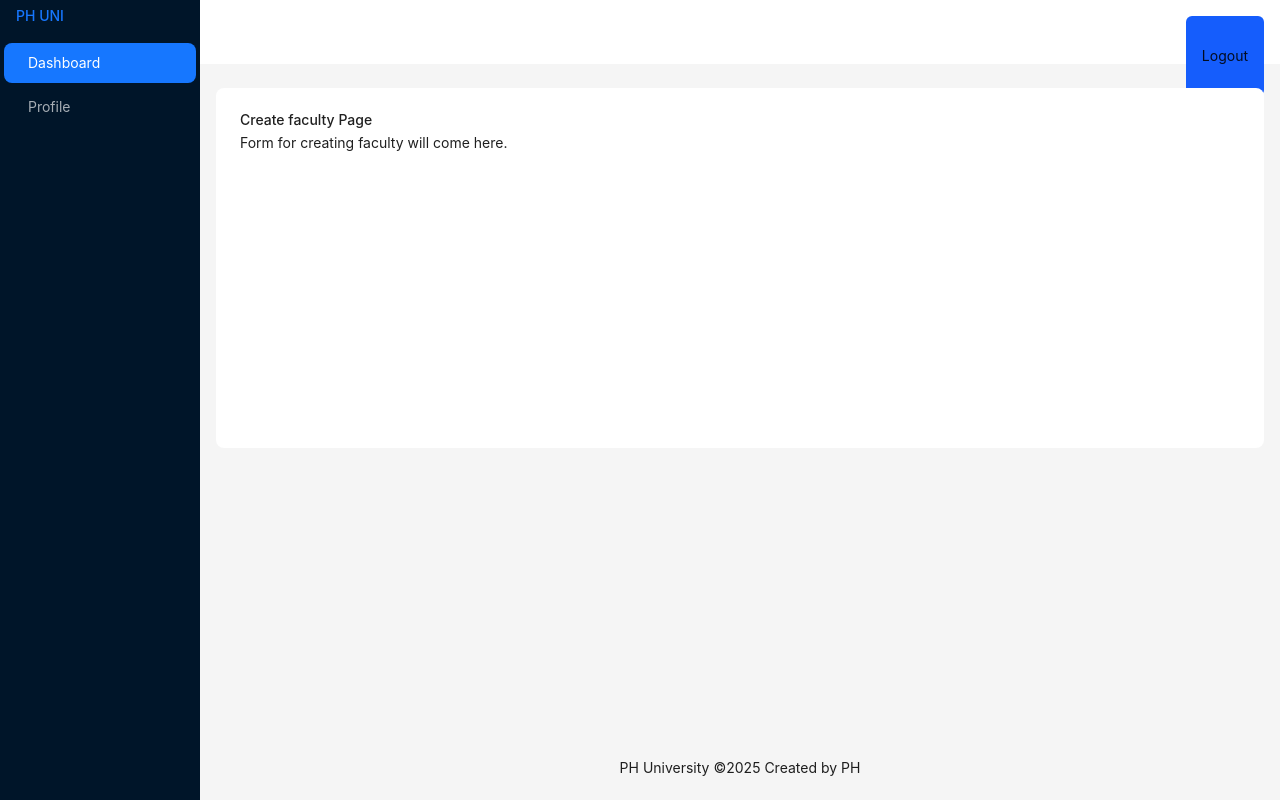
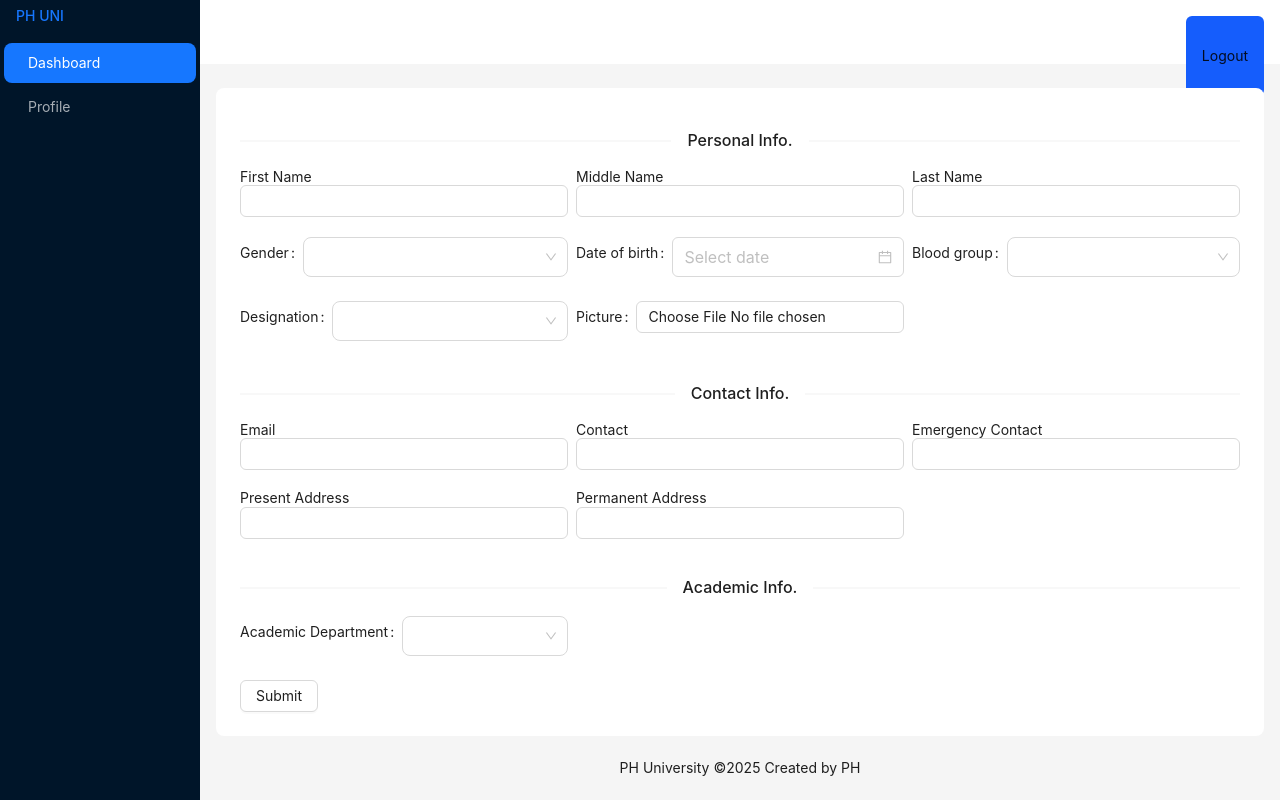
Before and after one commit to Sizzad-Hosen/university-management-client, a Next.js app: page /admin/create-faculty in a window 1280 px wide. Built offline with nearby package versions, Linux system fonts and the light colour scheme; no server answers.

Commit message:
create faculty form

```diff
--- a/src/app/(dashboard)/admin/create-faculty/page.tsx
+++ b/src/app/(dashboard)/admin/create-faculty/page.tsx
@@ -1,13 +1,11 @@
 // /app/(dashboard)/admin/create-student/page.tsx
+import CreateFaculty from '@/pages/admin/userManagement/CreateFaculty';
 import React from 'react';
 
-const CreateFaculty = () => {
+const CreateFacultyPage = () => {
   return (
-    <div>
-      <h1>Create faculty Page</h1>
-      <p>Form for creating faculty will come here.</p>
-    </div>
+  <CreateFaculty></CreateFaculty>
   );
 };
 
-export default CreateFaculty ;
+export default CreateFacultyPage ;
--- a/src/constant/global.ts
+++ b/src/constant/global.ts
@@ -13,3 +13,10 @@ export const bloodGroupOptions = bloodGroups.map((item) => ({
   value: item,
   label: item,
 }));
+
+export const designation = ['Professior', 'Associate Prof', 'Assistant Prof', 'Lecturer'];
+
+export const designationOptions = designation.map((item) => ({
+  value: item,
+  label: item,
+}));
--- a/src/pages/admin/courseManagement/Courses.tsx
+++ b/src/pages/admin/courseManagement/Courses.tsx
@@ -1,9 +1,120 @@
-import React from 'react'
+"use client"
+import PHForm from '@/app/components/form/From';
+import FSelect from '@/app/components/form/FSelect';
+import { useAddAcademicFacultyMutation, useGetAllFacultyQuery } from '@/redux/features/admin/academicManagement.api';
+import { useAddFacultiesMutation, useGetAllCoursesQuery } from '@/redux/features/admin/courseManagement.api';
+import { Button, Modal, Table } from 'antd';
+import { useState } from 'react';
 
 const Courses = () => {
+  // const [params, setParams] = useState<TQueryParam[] | undefined>(undefined);
+
+  const { data: courses, isFetching } = useGetAllCoursesQuery(undefined);
+
+  const tableData = courses?.data?.map(({ _id, title, prefix, code }) => ({
+    key: _id,
+    title,
+    code: `${prefix}${code}`,
+  }));
+
+  const columns = [
+    {
+      title: 'Title',
+      key: 'title',
+      dataIndex: 'title',
+    },
+    {
+      title: 'Code',
+      key: 'code',
+      dataIndex: 'code',
+    },
+    {
+      title: 'Action',
+      key: 'x',
+      render: (item) => {
+        return <AddFacultyModal facultyInfo={item} />;
+      },
+    },
+  ];
+
+  // const onChange: TableProps<TTableData>['onChange'] = (
+  //   _pagination,
+  //   filters,
+  //   _sorter,
+  //   extra
+  // ) => {
+  //   if (extra.action === 'filter') {
+  //     const queryParams: TQueryParam[] = [];
+  //     setParams(queryParams);
+  //   }
+  // };
+
   return (
-    <div>Courses</div>
-  )
-}
+    <Table
+      loading={isFetching}
+      columns={columns}
+      dataSource={tableData}
+      // onChange={onChange}
+    />
+  );
+};
 
-export default Courses
+
+const AddFacultyModal = ({ facultyInfo }) => {
+
+  const [isModalOpen, setIsModalOpen] = useState(false);
+
+  const { data: facultiesData } = useGetAllFacultyQuery(undefined);
+
+  const [addFaculties] = useAddFacultiesMutation();
+
+  const facultiesOption = facultiesData?.data?.map((item) => ({
+
+    value: item._id,
+    label: item.fullName,
+
+  }));
+
+  const handleSubmit = (data: any) => {
+    const facultyData = {
+      courseId: facultyInfo.key,
+      data,
+    };
+
+    console.log(facultyData);
+
+    addFaculties(facultyData);
+  };
+
+  const showModal = () => {
+    setIsModalOpen(true);
+  };
+
+  const handleCancel = () => {
+    setIsModalOpen(false);
+  };
+
+  return (
+    <>
+      <Button onClick={showModal}>Add Faculty</Button>
+      <Modal
+        title="Basic Modal"
+        open={isModalOpen}
+        onCancel={handleCancel}
+        footer={null}
+      >
+        <PHForm onSubmit={handleSubmit}>
+          <FSelect
+            mode="multiple"
+            options={facultiesOption}
+            name="faculties"
+            label="Faculty"
+          />
+          <Button htmlType="submit">Submit</Button>
+        </PHForm>
+      </Modal>
+    </>
+  );
+};
+
+export default Courses;
--- /dev/null
+++ b/src/pages/admin/userManagement/CreateFaculty.tsx
@@ -0,0 +1,210 @@
+'use client'
+
+import FDatePicker from "@/app/components/form/FDatePicker";
+import PHInput from "@/app/components/form/FInput";
+import PHForm from "@/app/components/form/From";
+import FSelect from "@/app/components/form/FSelect";
+import { bloodGroupOptions, designationOptions, genderOptions } from "@/constant/global";
+import { useGetAllDepartmentQuery } from "@/redux/features/admin/academicManagement.api";
+
+import { Button, Col, Divider, Form, Input, Row } from "antd";
+import { Controller, FieldValues, SubmitHandler } from "react-hook-form";
+
+import { toast } from "sonner";
+
+// const studentDummyData = {
+
+//   password: 'student123',
+//   student: {
+//     name: {
+//       firstName: 'I am ',
+//       middleName: 'Student',
+//       lastName: 'Number 1',
+//     },
+//     gender: 'male',
+//     dateOfBirth: '1990-01-01',
+//     bloogGroup: 'A+',
+
+//     email: 'student3@gmail.com',
+//     contactNo: '1235678',
+//     emergencyContactNo: '987-654-3210',
+//     presentAddress: '123 Main St, Cityville',
+//     permanentAddress: '456 Oak St, Townsville',
+
+//     guardian: {
+//       fatherName: 'James Doe',
+//       fatherOccupation: 'Engineer',
+//       fatherContactNo: '111-222-3333',
+//       motherName: 'Mary Doe',
+//       motherOccupation: 'Teacher',
+//       motherContactNo: '444-555-6666',
+//     },
+
+//     localGuardian: {
+//       name: 'Alice Johnson',
+//       occupation: 'Doctor',
+//       contactNo: '777-888-9999',
+//       address: '789 Pine St, Villageton',
+//     },
+
+//     admissionSemester: '65bb60ebf71fdd1add63b1c0',
+//     academicDepartment: '65b4acae3dc8d4f3ad83e416',
+//   },
+// };
+
+
+
+export const facultyDummyData =
+  {
+    password:"123456",
+    faculty:{
+    designation: "Lecturer",
+    name: {
+    firstName: "Emily",
+    middleName: "Rose",
+    lastName: "Clark"
+  },
+
+  gender: "female",
+  dateOfBirth: "1990-11-25T00:00:00.000Z",
+  email: "emily.clark550@university.edu",
+  contactNo: "+19876543210",
+  emergencyContactNo: "+11234567890",
+  bloogGroup: "B-",
+  presentAddress: "789 Academic Ave, Knowledge City",
+  permanentAddress: "321 Countryside Lane, Smalltown",
+  profileImg: "https://example.com/images/emily-clark.jpg",
+  academicDepartment: "67de7890540f89e762033db7",
+  isDeleted: false
+
+    }
+
+
+}
+
+
+const CreateFaculty = () => {
+
+  const { data: dData, isLoading: dIsLoading } =
+    useGetAllDepartmentQuery();
+
+  const departmentOptions = dData?.data?.map((item: { _id: any; name: any; }) => ({
+    value: item._id,
+    label: item.name,
+  }));
+
+
+  const onSubmit: SubmitHandler<FieldValues> = async (data) => {
+
+
+
+  };
+
+  return (
+    <Row justify="center">
+      <Col span={24}>
+        <PHForm onSubmit={onSubmit} defaultValues={facultyDummyData}>
+          <Divider>Personal Info.</Divider>
+          <Row gutter={8}>
+            <Col span={24} md={{ span: 12 }} lg={{ span: 8 }}>
+              <PHInput type="text" name="name.firstName" label="First Name" />
+            </Col>
+            <Col span={24} md={{ span: 12 }} lg={{ span: 8 }}>
+              <PHInput type="text" name="name.middleName" label="Middle Name" />
+            </Col>
+            <Col span={24} md={{ span: 12 }} lg={{ span: 8 }}>
+              <PHInput type="text" name="name.lastName" label="Last Name" />
+            </Col>
+            <Col span={24} md={{ span: 12 }} lg={{ span: 8 }}>
+              <FSelect options={genderOptions} name="gender" label="Gender" />
+            </Col>
+            <Col span={24} md={{ span: 12 }} lg={{ span: 8 }}>
+              <FDatePicker name="dateOfBirth" label="Date of birth" />
+            </Col>
+            <Col span={24} md={{ span: 12 }} lg={{ span: 8 }}>
+              <FSelect
+                options={bloodGroupOptions}
+                name="bloogGroup"
+                label="Blood group"
+              />
+            </Col>
+
+            <Col span={24} md={{ span: 12 }} lg={{ span: 8 }}>
+              <FSelect
+                options={designationOptions}
+                name="designation"
+                label="Designation"
+              />
+            </Col>
+
+            <Col span={24} md={{ span: 12 }} lg={{ span: 8 }}>
+              <Controller
+                name="image"
+                render={({ field: { onChange, value, ...field } }) => (
+                  <Form.Item label="Picture">
+                    <Input
+                      type="file"
+                      value={value?.fileName}
+                      {...field}
+                      onChange={(e) => onChange(e.target.files?.[0])}
+                    />
+                  </Form.Item>
+                )}
+              />
+            </Col>
+          </Row>
+          <Divider>Contact Info.</Divider>
+          <Row gutter={8}>
+            <Col span={24} md={{ span: 12 }} lg={{ span: 8 }}>
+              <PHInput type="text" name="email" label="Email" />
+            </Col>
+            <Col span={24} md={{ span: 12 }} lg={{ span: 8 }}>
+              <PHInput type="text" name="contactNo" label="Contact" />
+            </Col>
+            <Col span={24} md={{ span: 12 }} lg={{ span: 8 }}>
+              <PHInput
+                type="text"
+                name="emergencyContactNo"
+                label="Emergency Contact"
+              />
+            </Col>
+            <Col span={24} md={{ span: 12 }} lg={{ span: 8 }}>
+              <PHInput
+                type="text"
+                name="presentAddress"
+                label="Present Address"
+              />
+            </Col>
+            <Col span={24} md={{ span: 12 }} lg={{ span: 8 }}>
+              <PHInput
+                type="text"
+                name="permanentAddress"
+                label="Permanent Address"
+              />
+            </Col>
+          </Row>
+
+
+          <Divider>Academic Info.</Divider>
+
+          <Row gutter={8}>
+
+            <Col span={24} md={{ span: 12 }} lg={{ span: 8 }}>
+              <FSelect
+                options={departmentOptions}
+                disabled={dIsLoading}
+                name="academicDepartment"
+                label="Academic Department"
+              />
+            </Col>
+          </Row>
+
+          <Button htmlType="submit">Submit</Button>
+        </PHForm>
+      </Col>
+    </Row>
+
+  );
+};
+
+export default CreateFaculty;
--- a/src/redux/features/admin/courseManagement.api.ts
+++ b/src/redux/features/admin/courseManagement.api.ts
@@ -59,6 +59,14 @@ const courseManagementApi = baseApi.injectEndpoints({
                 body:data
             })
         }),
+        // add faculties
+            addFaculties:builder.mutation({
+            query:(args)=>({
+                url:`/courses/${args.courseId}/assign-faculties`,
+                method:'PUT',
+                body:args.data
+            })
+        }),
 
         getAllCourses: builder.query({
 
@@ -93,4 +101,4 @@ const courseManagementApi = baseApi.injectEndpoints({
 })
 
 
-export const {useAddRegisteredSemesterMutation,useGetAllRegisteredSemesterQuery,useUpdateSemesterRegistrationMutation,useAddCoursesMutation,useGetAllCoursesQuery} = courseManagementApi;
+export const {useAddRegisteredSemesterMutation,useGetAllRegisteredSemesterQuery,useUpdateSemesterRegistrationMutation,useAddCoursesMutation,useGetAllCoursesQuery,useAddFacultiesMutation} = courseManagementApi;
```
Also changed, not shown: src/pages/admin/userManagement/CreateFacaulty.tsx (deleted).
